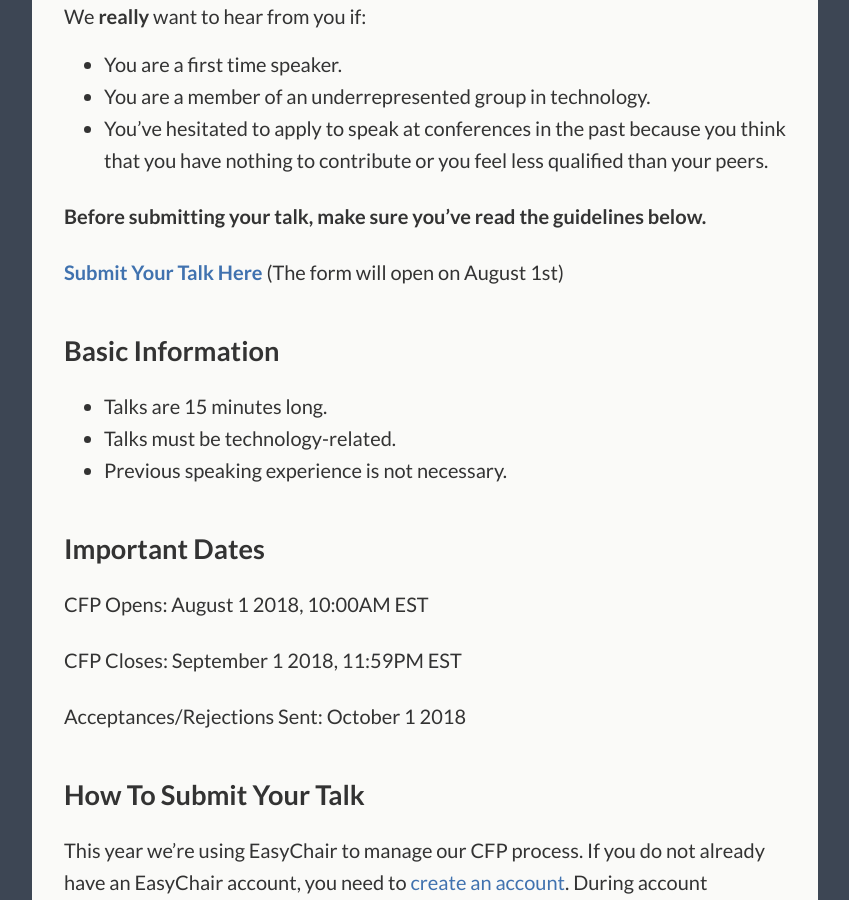
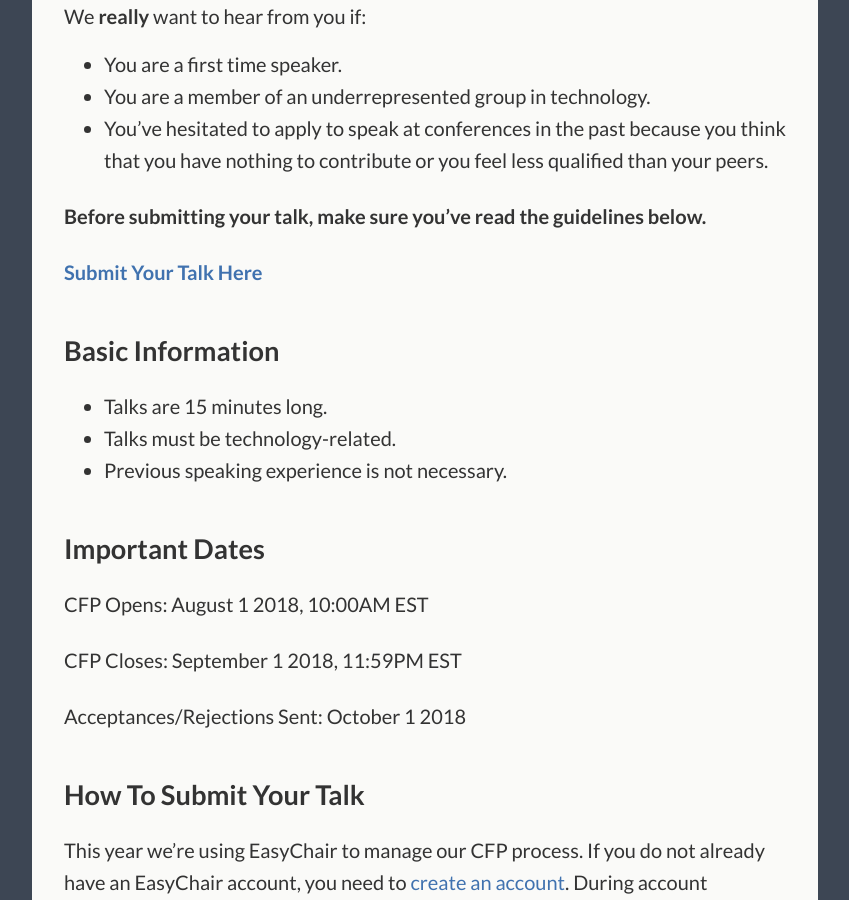
Before and after one commit to StarConKW/starconkw.github.io, a Jekyll site: the page built from _pages/cfp.md, in a window 1280 px wide and 900 px high, scrolled down 591 px. Shown: the whole window, without its empty margins (215-1064 px from the left). Built offline with Jekyll 4.4.1, drawn with Linux system fonts in a browser that asks for light colours.

Commit message:
remove '(The form will open on August 1st)' from CFP page

```diff
--- a/_pages/cfp.md
+++ b/_pages/cfp.md
@@ -19,7 +19,7 @@ We **really** want to hear from you if:
 
 **Before submitting your talk, make sure you've read the guidelines below.**
 
-**[Submit Your Talk Here](https://easychair.org/conferences/?conf=starcon2019)** (The form will open on August 1st)
+**[Submit Your Talk Here](https://easychair.org/conferences/?conf=starcon2019)**
 
 ## Basic Information
 
```
